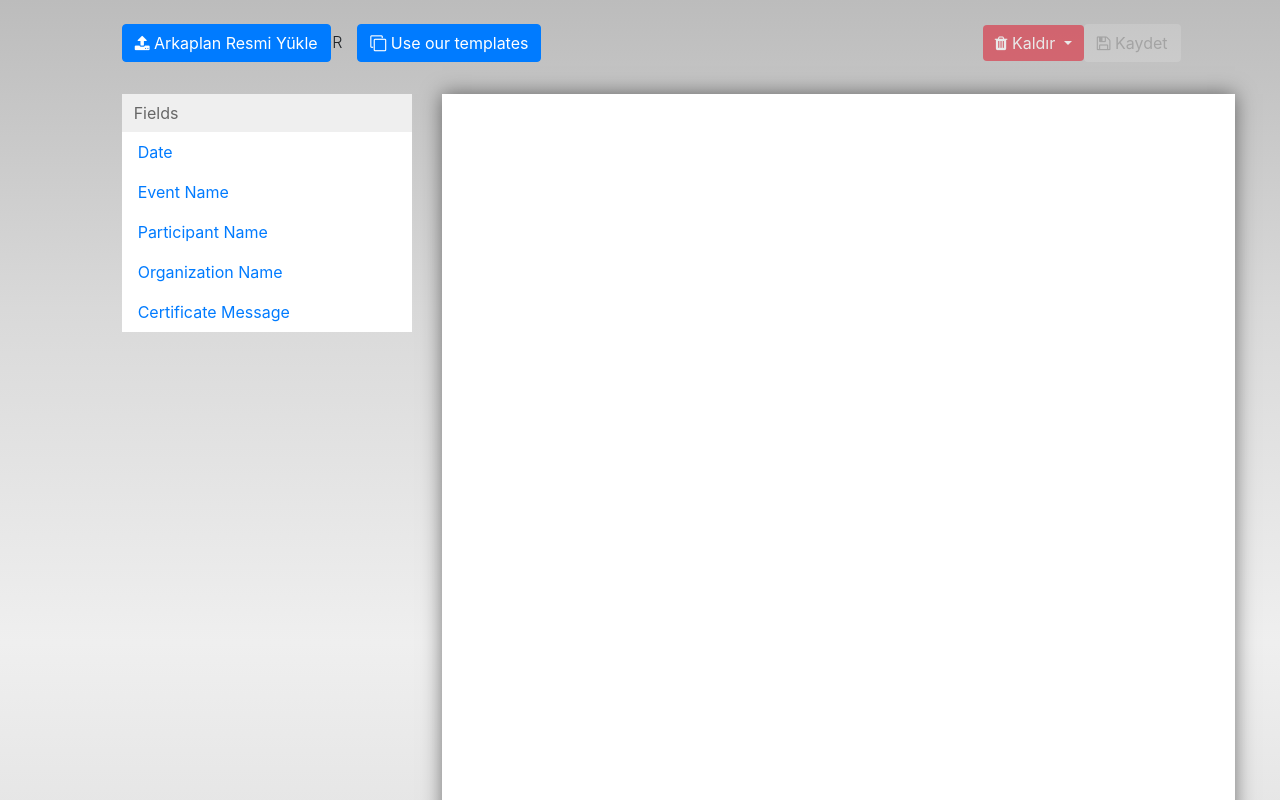
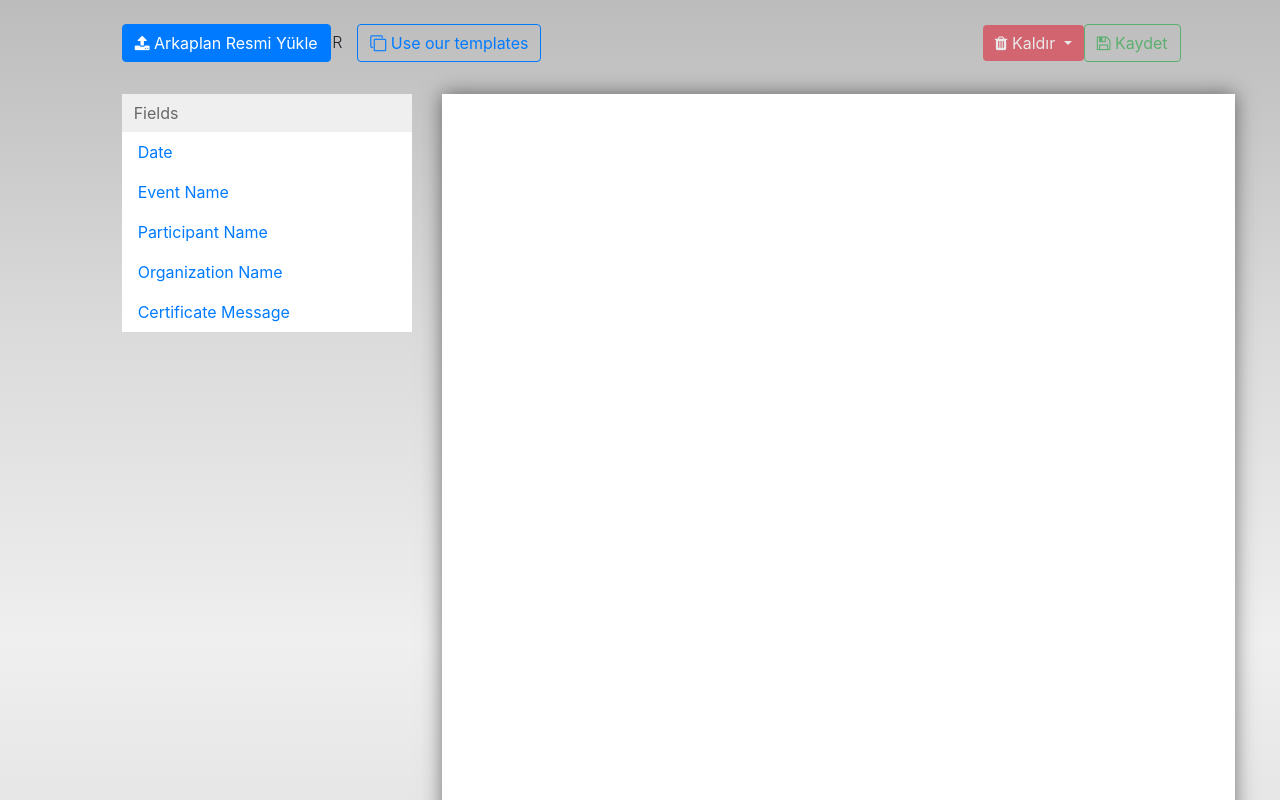
Before and after one commit to printo-project/printo-project.github.io, a Vue app: page /#/builder in a window 1280 px wide. Shown: the top 800 px of the page. Built offline with nearby package versions, Linux system fonts and the light colour scheme.

Commit message:
Modified button styles to outlines.

```diff
--- a/src/components/Header/SaveButton.vue
+++ b/src/components/Header/SaveButton.vue
@@ -1,7 +1,5 @@
 <template>
-  <button type="button"
-    class="btn btn-default"
-    :disabled="disabled">
+  <button class="btn btn-outline-success" type="button" :disabled="disabled">
     <i class="fa fa-floppy-o" aria-hidden="true"></i> Kaydet
   </button>
 </template>
--- a/src/components/Header/Topbar.vue
+++ b/src/components/Header/Topbar.vue
@@ -5,7 +5,7 @@
     </div>
     <p class="text-uppercase font-weight-light d-flex align-items-lg-end">OR</p>
     <div class="col-md-1">
-      <button class="btn btn-primary" type="button" data-toggle="collapse" data-target="#collapse-templates" aria-expanded="false" aria-controls="collapseExample">
+      <button class="btn btn-outline-primary" type="button" data-toggle="collapse" data-target="#collapse-templates" aria-expanded="false" aria-controls="collapseExample">
         <i class="fa fa-clone" aria-hidden="true"></i> Use our templates
       </button>
     </div>
```
